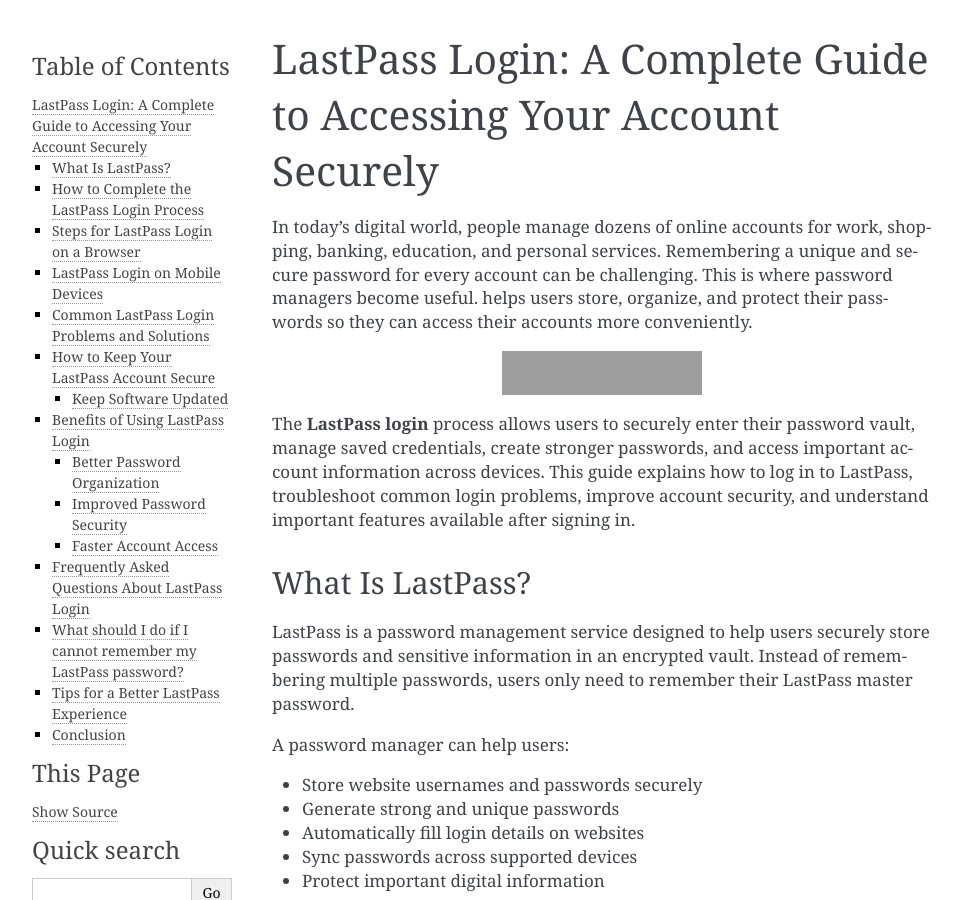
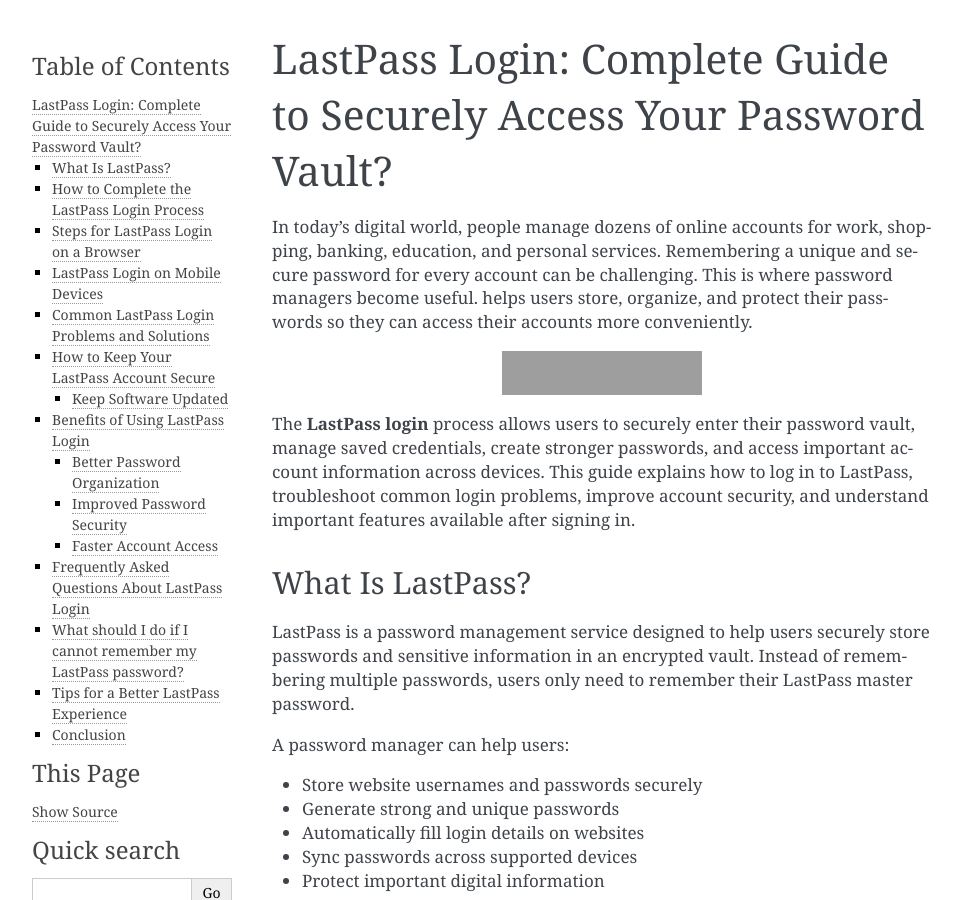
Before and after one commit to nsbvdbjh/lastpass-login, a Sphinx documentation site: the page built from docs/index.rst, in a window 1280 px wide and 900 px high, cut to the strip 0-900 px from the top of the window. Shown: the whole strip, without its empty margins (148-1110 px from the left). Built offline with Sphinx 7.4.7, drawn with Linux system fonts in a browser that asks for light colours; grey boxes are pictures that could not be loaded.

Commit message:
Update index.rst

```diff
--- a/docs/index.rst
+++ b/docs/index.rst
@@ -1,4 +1,4 @@
-LastPass Login: A Complete Guide to Accessing Your Account Securely
+LastPass Login: Complete Guide to Securely Access Your Password Vault?
 ===================================================================
 
 
```
